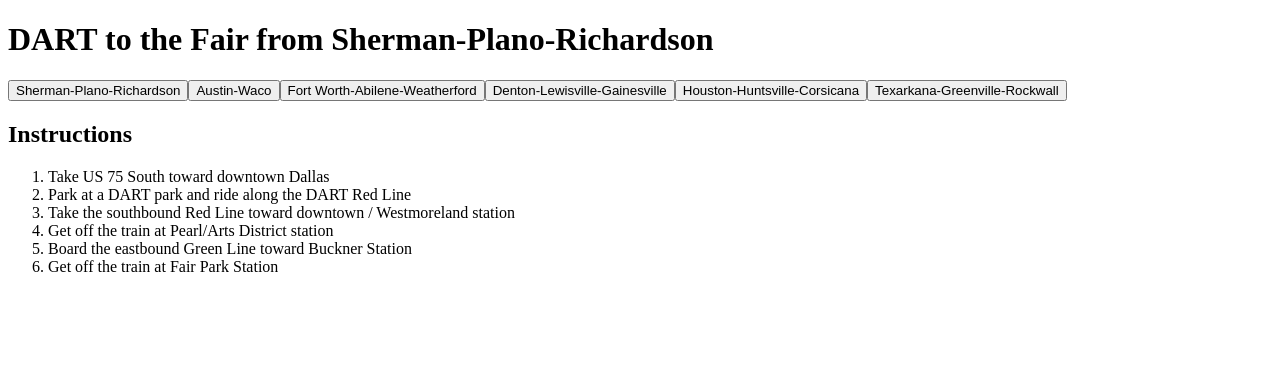
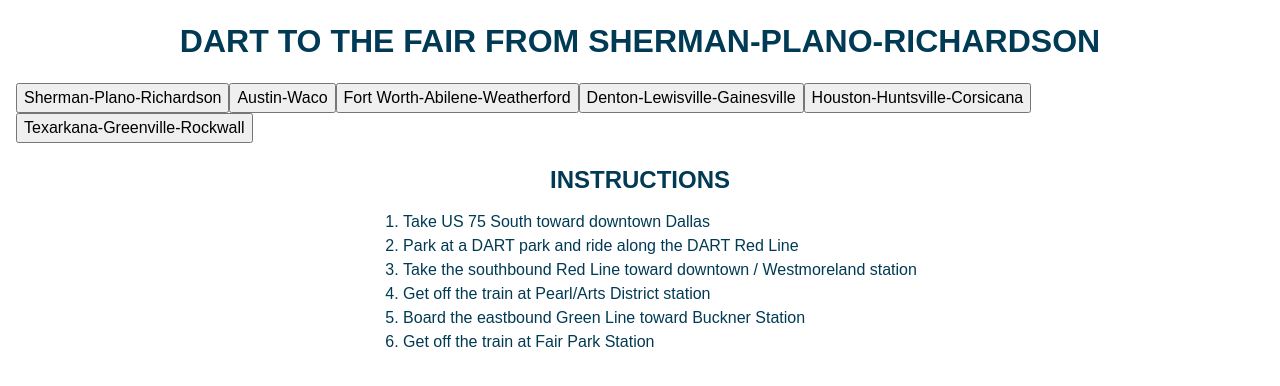
Before and after one commit to gpennell/dart2fair, a React (Vite) app: page / in a window 1280 px wide. Shown: the top 386 px of the page. Built offline with nearby package versions, Linux system fonts and the light colour scheme.

Commit message:
Added basic styles

```diff
--- /dev/null
+++ b/decalarations.d.ts
@@ -0,0 +1,4 @@
+declare module "*.css" {
+  const content: Record<string, string>;
+  export default content;
+}
--- a/jest.config.ts
+++ b/jest.config.ts
@@ -9,6 +9,9 @@
   },
   testRegex: "(/__tests__/.*|(\\.|/)(test|spec))\\.tsx?$",
   moduleFileExtensions: ["ts", "tsx", "js", "jsx", "json", "node"],
+  moduleNameMapper: {
+    "\\.(css|less|scss|sass)$": "identity-obj-proxy",
+  },
 };
 
 export default config;
--- a/package.json
+++ b/package.json
@@ -40,6 +40,7 @@
     "eslint-plugin-react-hooks": "^4.6.0",
     "eslint-plugin-react-refresh": "^0.4.3",
     "husky": "^8.0.0",
+    "identity-obj-proxy": "^3.0.0",
     "jest": "^29.7.0",
     "jest-environment-jsdom": "^29.7.0",
     "prettier": "3.0.3",
--- a/src/App.tsx
+++ b/src/App.tsx
@@ -11,6 +11,7 @@
   return (
     <>
       <main>
+        <div id="page-container">
           <h1>DART to the Fair from {selectedRegion}</h1>
           <RegionPicker
             selectedRegion={selectedRegion}
@@ -24,6 +25,7 @@
             />
             <div className="dummy-map"></div>
           </div>
+        </div>
       </main>
     </>
   );
--- /dev/null
+++ b/src/RegionInstructions/RegionInstructions.module.css
@@ -0,0 +1,3 @@
+h2 {
+  text-align: center;
+}
--- a/src/RegionInstructions/RegionInstructions.tsx
+++ b/src/RegionInstructions/RegionInstructions.tsx
@@ -1,4 +1,5 @@
 import React from "react";
+import "./RegionInstructions.module.css";
 interface RegionInstructionsProps {
   selectedRegion: string;
   regions: Record<string, { steps: string[] }>;
--- /dev/null
+++ b/src/RegionPicker/RegionPicker.module.css
@@ -0,0 +1,6 @@
+.region-picker {
+  display: flex;
+  gap: 0.75em;
+  flex-wrap: wrap;
+  justify-content: center;
+}
--- a/src/RegionPicker/RegionPicker.tsx
+++ b/src/RegionPicker/RegionPicker.tsx
@@ -1,4 +1,5 @@
 import React from "react";
+import classes from "./RegionPicker.module.css";
 
 interface RegionPickerProps {
   selectedRegion: string;
@@ -22,7 +23,7 @@
   regions,
 }) => {
   return (
-    <div className="region-picker">
+    <div className={classes.regionPicker}>
       {Object.keys(regions).map((region) => (
         <button
           key={region}
--- a/src/main.css
+++ b/src/main.css
@@ -1,3 +1,32 @@
 body {
   font-family: sans-serif;
+  color: #003a54;
 }
+
+h1,
+h2,
+h3,
+h4,
+h5,
+h6 {
+  text-transform: uppercase;
+}
+
+h1 {
+  text-align: center;
+}
+
+#page-container {
+  margin-left: 1rem;
+  margin-right: 1rem;
+  padding-top: 1.5em;
+  display: flex;
+  flex-direction: column;
+  gap: 1.5em;
+}
+
+.instructions-and-map {
+  display: flex;
+  flex-direction: column;
+  align-items: center;
+}
--- a/src/main.tsx
+++ b/src/main.tsx
@@ -1,6 +1,8 @@
 import React from "react";
 import ReactDOM from "react-dom/client";
 import App from "./App.jsx";
+import "./reset.css";
+import "./main.css";
 
 ReactDOM.createRoot(document.getElementById("root")!).render(
   <React.StrictMode>
--- /dev/null
+++ b/src/reset.css
@@ -0,0 +1,91 @@
+/* Thanks: https://andy-bell.co.uk/a-more-modern-css-reset/ */
+
+/* Box sizing rules */
+*,
+*::before,
+*::after {
+  box-sizing: border-box;
+}
+
+/* Prevent font size inflation */
+html {
+  -moz-text-size-adjust: none;
+  -webkit-text-size-adjust: none;
+  text-size-adjust: none;
+}
+
+/* Remove default margin in favour of better control in authored CSS */
+body,
+h1,
+h2,
+h3,
+h4,
+p,
+figure,
+blockquote,
+dl,
+dd {
+  margin: 0;
+}
+
+/* Remove list styles on ul, ol elements with a list role, which suggests default styling will be removed */
+ul[role="list"],
+ol[role="list"] {
+  list-style: none;
+}
+
+/* Set core body defaults */
+body {
+  min-height: 100vh;
+  line-height: 1.5;
+}
+
+/* Set shorter line heights on headings and interactive elements */
+h1,
+h2,
+h3,
+h4,
+button,
+input,
+label {
+  line-height: 1.1;
+}
+
+/* Balance text wrapping on headings */
+h1,
+h2,
+h3,
+h4 {
+  text-wrap: balance;
+}
+
+/* A elements that don't have a class get default styles */
+a:not([class]) {
+  text-decoration-skip-ink: auto;
+  color: currentColor;
+}
+
+/* Make images easier to work with */
+img,
+picture {
+  max-width: 100%;
+  display: block;
+}
+
+/* Inherit fonts for inputs and buttons */
+input,
+button,
+textarea,
+select {
+  font: inherit;
+}
+
+/* Make sure textareas without a rows attribute are not tiny */
+textarea:not([rows]) {
+  min-height: 10em;
+}
+
+/* Anything that has been anchored to should have extra scroll margin */
+:target {
+  scroll-margin-block: 5ex;
+}
```
Also changed, not shown: 2 other files (tests, documents, lock files or other folders). Lines whose indentation alone changed are shown as unchanged.
